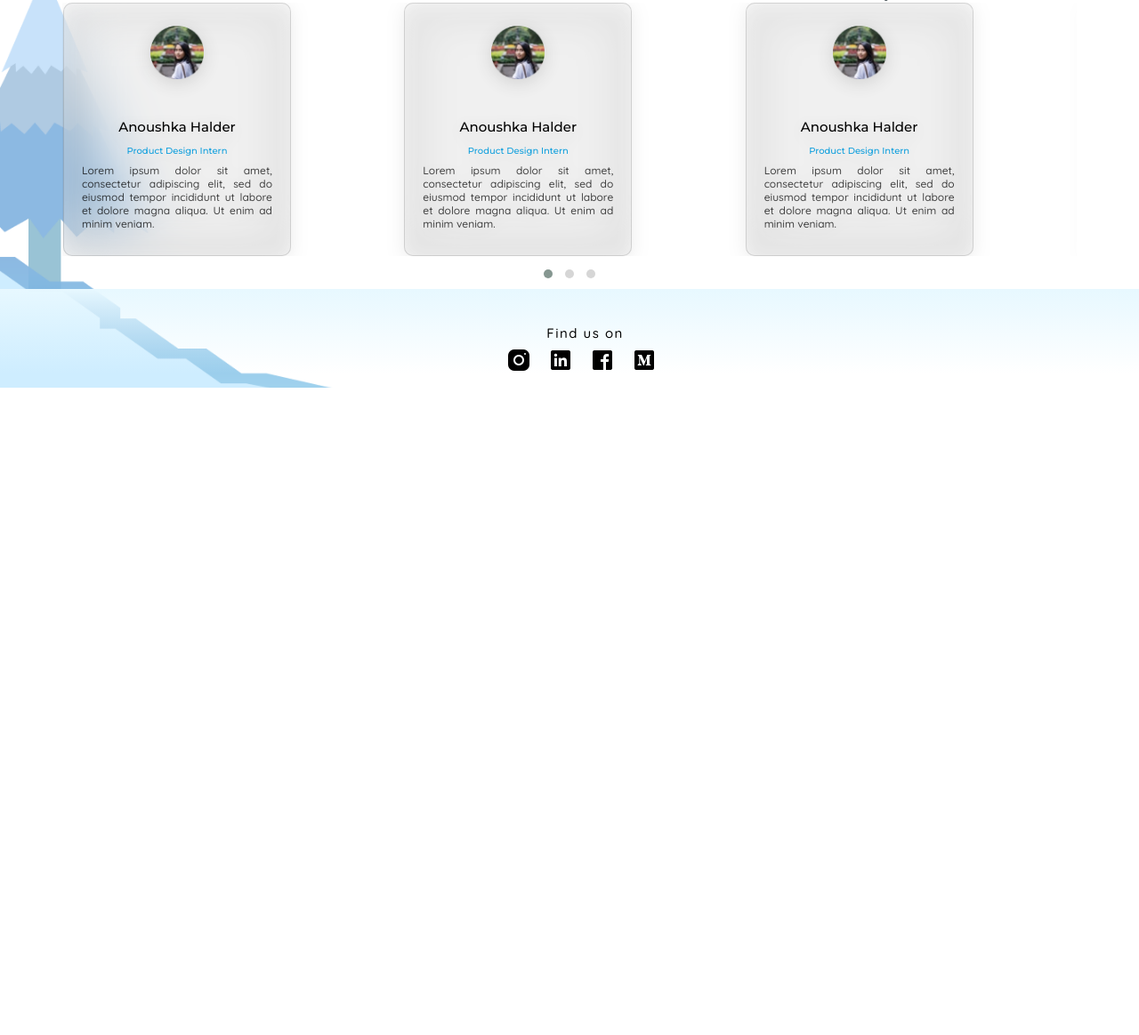
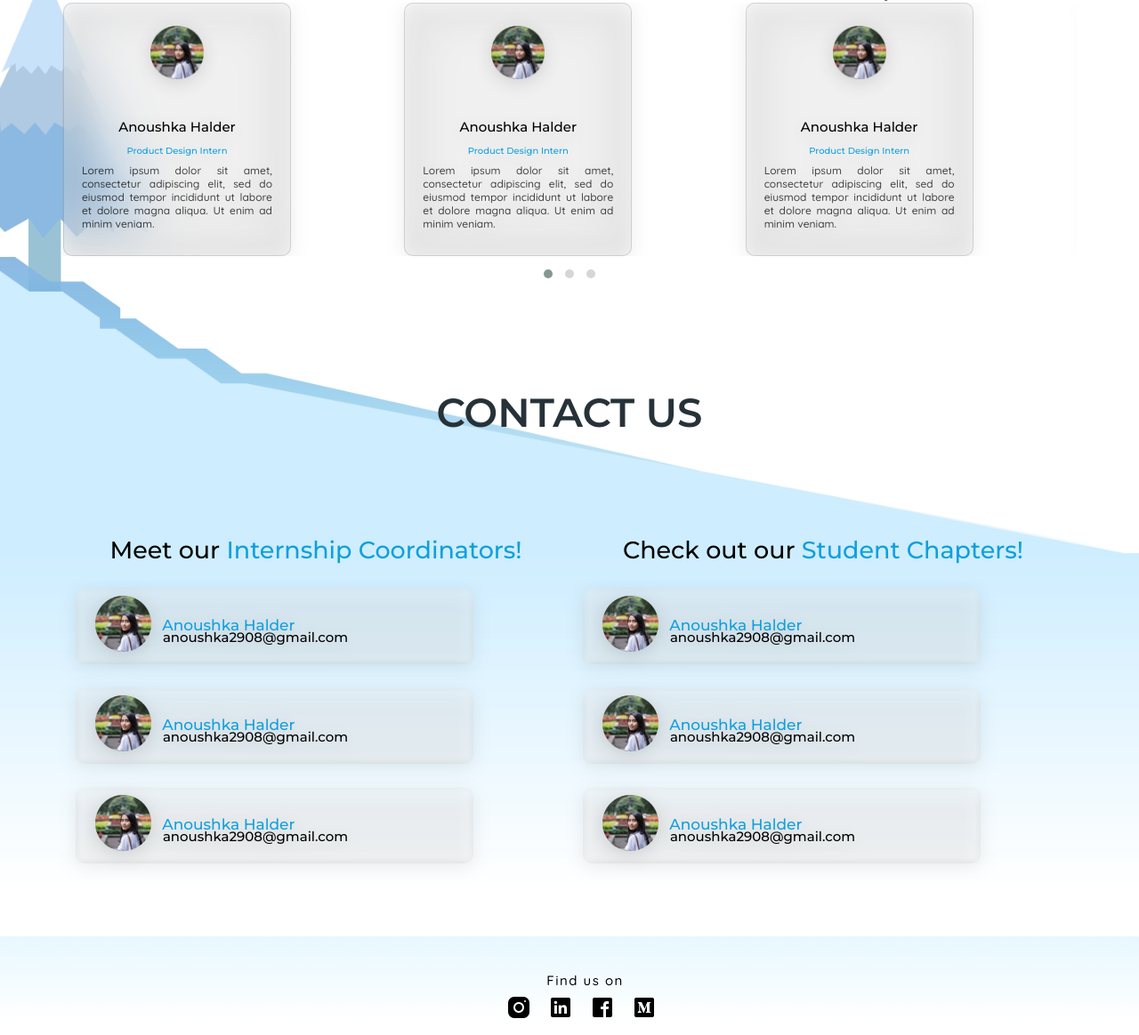
Before and after one commit to Palveet/portal, a plain HTML site: page index.html in a window 1280 px wide. Shown: the part 1080-2244 px from the top of the page at 89% size. Before the commit the page ends 1516 px from the top, so only its background shows below. Drawn offline with nearby package versions, Linux system fonts and the light colour scheme.

Commit message:
basic structure

```diff
--- a/css/index.css
+++ b/css/index.css
@@ -99,7 +99,9 @@ input[type="password"] {
     margin-left: 6rem;
 }
 
-.abt {
+.abt,
+.test,
+.contact {
     font-family: 'Montserrat';
     font-style: normal;
     font-weight: 600;
@@ -145,17 +147,6 @@ input[type="password"] {
     border-radius: 10px;
 }
 
-.test {
-    font-family: 'Montserrat';
-    font-style: normal;
-    font-weight: 600;
-    font-size: 45px;
-    line-height: 55px;
-    color: #000000;
-    margin-top: 10%;
-    margin-bottom: 5%;
-}
-
 .testimonials .card h3 {
     font-family: 'Montserrat';
     font-style: normal;
@@ -183,3 +174,45 @@ input[type="password"] {
     color: rgba(0, 0, 0, 0.72);
     padding-right: 0;
 }
+
+.rectangle {
+    width: 447px;
+    height: 85px;
+    filter: drop-shadow(0px 4px 10px rgba(0, 0, 0, 0.25));
+    backdrop-filter: blur(4px);
+    background: rgba(245, 245, 245, 0.3);
+    border-radius: 10px;
+    margin-top: 5%;
+    margin-bottom: 5%;
+}
+
+.rectangle img {
+    display: inline;
+    margin-left: -40%;
+    margin-top: 2%;
+}
+
+.rectangle h5 {
+    font-family: 'Montserrat';
+    font-style: normal;
+    font-weight: 500;
+    font-size: 17px;
+    line-height: 21px;
+    display: inline;
+}
+
+.rectangle p {
+    font-family: 'Montserrat';
+    font-style: normal;
+    font-weight: 500;
+    font-size: 15px;
+    line-height: 18px;
+    color: #000000;
+    display: block;
+    margin-top: -25px;
+    margin-left: -43px;
+    padding-right: 0;
+}
+
+
+}
--- a/index.html
+++ b/index.html
@@ -204,6 +204,57 @@
                 </div>
             </div>
         </div>
+        <h1 class="contact text-center">CONTACT US</h1>
+        <div class="row contact">
+            <div class="col-lg-6 col-md-6 col-sm-12 text-center">
+                <h3>Meet our <span class="blue">Internship Coordinators!</span></h3>
+                <div class="rectangle">
+                    <img src="assets/dummy.png">
+                    <h5 class="blue">
+                        Anoushka Halder
+                    </h5>
+                    <p>anoushka2908@gmail.com</p>
+                </div>
+                <div class="rectangle">
+                    <img src="assets/dummy.png">
+                    <h5 class="blue">
+                        Anoushka Halder
+                    </h5>
+                    <p>anoushka2908@gmail.com</p>
+                </div>
+                <div class="rectangle">
+                    <img src="assets/dummy.png">
+                    <h5 class="blue">
+                        Anoushka Halder
+                    </h5>
+                    <p>anoushka2908@gmail.com</p>
+                </div>
+            </div>
+            <div class="col-lg-6 col-md-6 col-sm-12 text-center">
+                <h3>Check out our <span class="blue">Student Chapters!</span></h3>
+                <div class="rectangle">
+                    <img src="assets/dummy.png">
+                    <h5 class="blue">
+                        Anoushka Halder
+                    </h5>
+                    <p>anoushka2908@gmail.com</p>
+                </div>
+                <div class="rectangle">
+                    <img src="assets/dummy.png">
+                    <h5 class="blue">
+                        Anoushka Halder
+                    </h5>
+                    <p>anoushka2908@gmail.com</p>
+                </div>
+                <div class="rectangle">
+                    <img src="assets/dummy.png">
+                    <h5 class="blue">
+                        Anoushka Halder
+                    </h5>
+                    <p>anoushka2908@gmail.com</p>
+                </div>
+            </div>
+        </div>
     </div>
 
     <footer class="page-footer white-text ">
```
